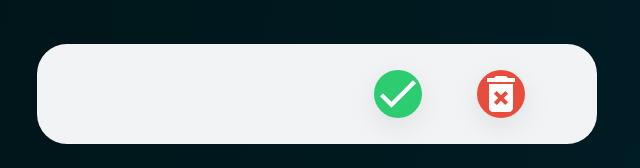
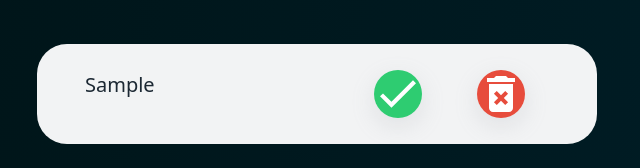
Before and after one commit to rajendra-rauta/React_v19, a React (Vite) app: page / in a window 1280 px wide. Both pictures are taken after typing "Sample" into the empty fields and a click on the button "Add Task". Shown: the part 294-462 px from the top of the page, without its empty margins (323-963 px from the left). Built offline with nearby package versions, Linux system fonts and the light colour scheme.

Commit message:
destructaring

```diff
--- a/src/projects/Todo/Todo.jsx
+++ b/src/projects/Todo/Todo.jsx
@@ -58,7 +58,7 @@ export const Todo = () => {
                     {
                         task.map((curTask, index) => {
                             return <TodoList key={index} data={curTask}
-                                onHandleDeletTodo={handleDeleteTodo}
+                                onhandleDeletTodo={handleDeleteTodo}
                             />
                         })
                     }
--- a/src/projects/Todo/TodoList.jsx
+++ b/src/projects/Todo/TodoList.jsx
@@ -1,14 +1,15 @@
 import { IoMdCheckmark } from "react-icons/io";
 import { MdDeleteForever } from "react-icons/md";
 
-export const TodoList = (onHandleDeletTodo, key, data) => {
+export const TodoList = ({ onhandleDeletTodo, key, data }) => {
+
     return (
 
         <li key={key} className="todo-item">
             <span>{data}</span>
             <button className="check-btn" ><IoMdCheckmark /></button>
             <button className="delete-btn"
-                onClick={() => onHandleDeletTodo(data)} >
+                onClick={() => onhandleDeletTodo(data)} >
                 <MdDeleteForever /></button>
         </li>
     );
```
